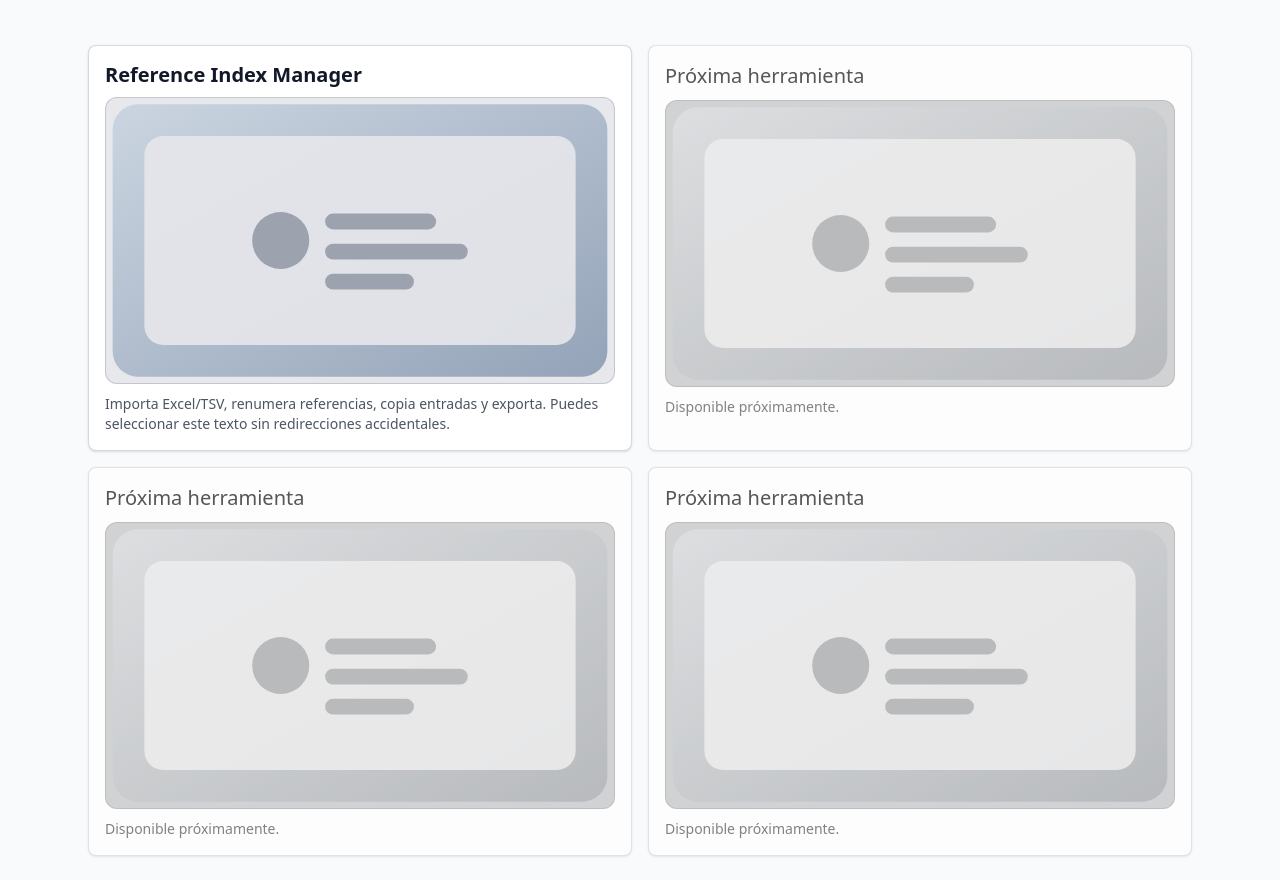
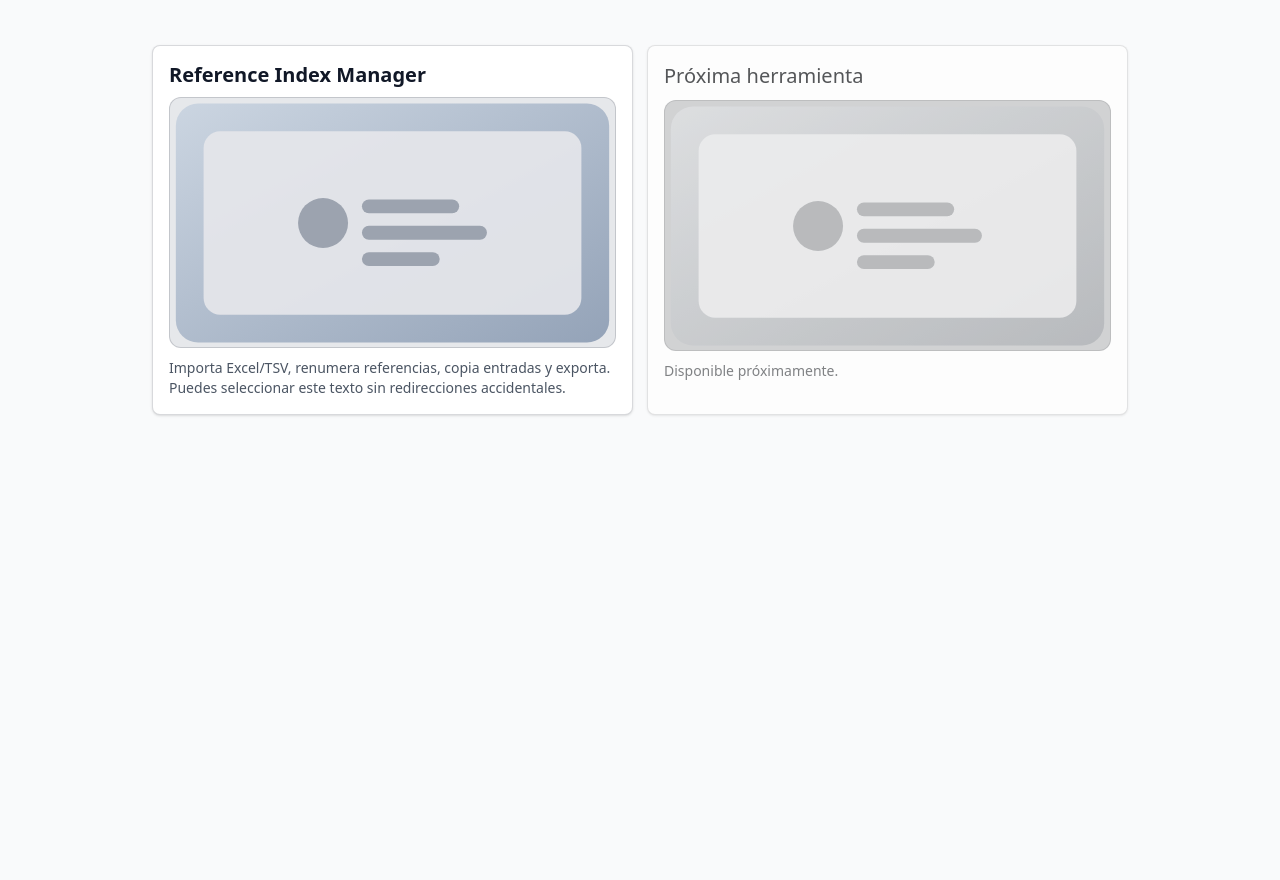
Before and after one commit to nelsonjhongp/nejigiku-tools, a plain HTML site: page index.html in a window 1280 px wide. Shown: the part 119-999 px from the top of the page. After the commit the page ends 800 px from the top, so only its background shows below. Drawn offline with nearby package versions, Linux system fonts and the light colour scheme.

Commit message:
Adjust tools grid to single row with two cards

```diff
--- a/assets/css/theme.css
+++ b/assets/css/theme.css
@@ -28,11 +28,12 @@ body{background:var(--bg);color:var(--text)}
 }
 .tool-grid{
   display:grid;
-  grid-template-columns: repeat(2, minmax(0, 1fr));
-  gap:16px;
+  grid-template-columns: repeat(2, minmax(260px, 1fr));
+  gap:14px;
+  align-items:stretch;
 }
 .tool-tile{
-  min-height: 280px;
+  min-height: 220px;
   display:flex;
   flex-direction:column;
   gap:10px;
@@ -80,7 +81,7 @@ body{background:var(--bg);color:var(--text)}
   background: color-mix(in srgb, var(--card) 35%, #9ca3af 65%);
 }
 @media (max-width: 900px){
-  .tool-grid{grid-template-columns:1fr}
+  .tool-grid{grid-template-columns: repeat(2, minmax(220px, 1fr))}
 }
 
 /* Small helper to make modal scroll nice */
--- a/index.html
+++ b/index.html
@@ -19,7 +19,7 @@
       </div>
     </header>
 
-    <main class="max-w-6xl mx-auto p-6">
+    <main class="max-w-5xl mx-auto p-6">
       <section class="tool-grid" id="tools-grid">
         <article class="tool-card tool-tile p-4 rounded-lg shadow hover:shadow-lg transition">
           <a class="tool-link tool-title-link" title="Ingresar" href="tools/reference-index-manager/">Reference Index Manager</a>
@@ -34,18 +34,6 @@
           <img src="assets/img/tool-placeholder.svg" alt="Placeholder" class="tool-media" />
           <p class="text-sm muted-text">Disponible próximamente.</p>
         </article>
-
-        <article class="tool-card tool-tile tool-placeholder p-4 rounded-lg shadow" aria-disabled="true">
-          <h2 class="text-xl font-medium">Próxima herramienta</h2>
-          <img src="assets/img/tool-placeholder.svg" alt="Placeholder" class="tool-media" />
-          <p class="text-sm muted-text">Disponible próximamente.</p>
-        </article>
-
-        <article class="tool-card tool-tile tool-placeholder p-4 rounded-lg shadow" aria-disabled="true">
-          <h2 class="text-xl font-medium">Próxima herramienta</h2>
-          <img src="assets/img/tool-placeholder.svg" alt="Placeholder" class="tool-media" />
-          <p class="text-sm muted-text">Disponible próximamente.</p>
-        </article>
       </section>
     </main>
 
```
